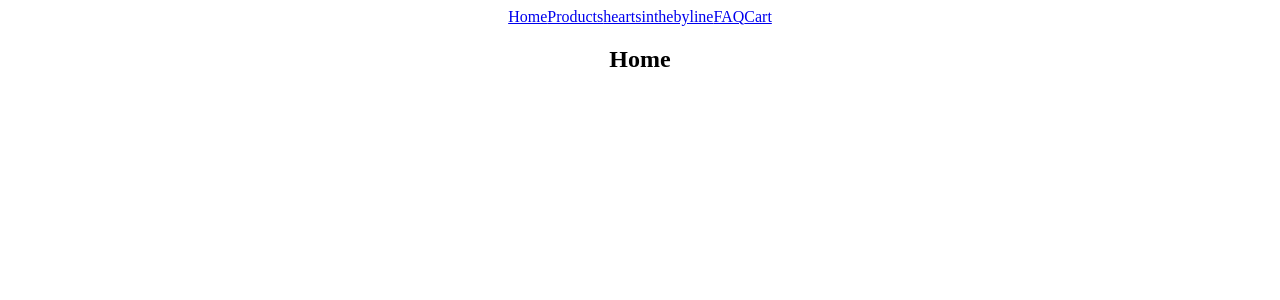
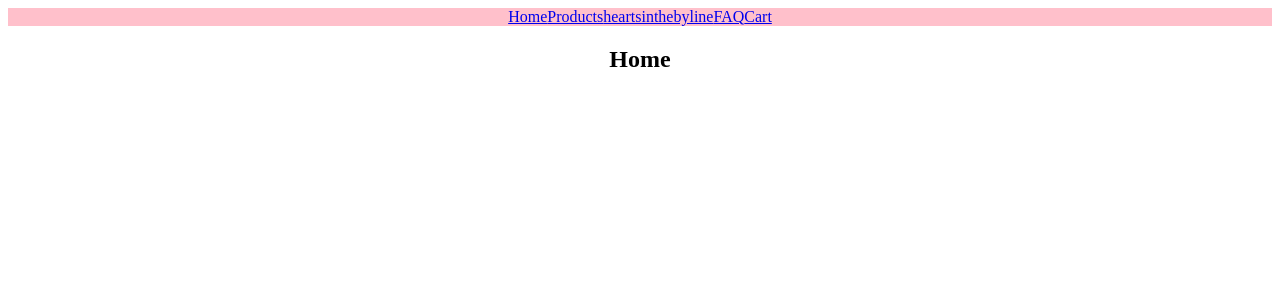
Before and after one commit to aliciahetrick/heartsinthebyline, a React (Create React App) app in the folder frontend/: page / in a window 1280 px wide. Shown: the top 300 px of the page. Built offline with nearby package versions, Linux system fonts and the light colour scheme.

Commit message:
Add NotFound component

```diff
--- a/frontend/src/App.js
+++ b/frontend/src/App.js
@@ -6,6 +6,7 @@ import Navbar from "./components/Navbar";
 import Cart from "./components/Cart";
 import Home from "./components/Home";
 import AllProducts from "./components/AllProducts";
+import NotFound from "./components/NotFound";
 
 function App() {
   return (
@@ -16,6 +17,7 @@ function App() {
           <Route exact path="/products" element={<AllProducts />} />
           <Route exact path="/cart" element={<Cart />} />
           <Route exact path="/" element={<Home />} />
+          <Route path="*" element={<NotFound />} />
         </Routes>
       </Router>
     </div>
--- a/frontend/src/components/Navbar.jsx
+++ b/frontend/src/components/Navbar.jsx
@@ -2,7 +2,7 @@ import { Link } from "react-router-dom";
 
 const Navbar = () => {
   return (
-    <nav>
+    <nav style={{ backgroundColor: "pink" }}>
       <Link to="/">Home</Link>
       <Link to="/products">Products</Link>
       <Link to="/">heartsinthebyline</Link>
--- /dev/null
+++ b/frontend/src/components/NotFound.jsx
@@ -0,0 +1,5 @@
+const NotFound = () => {
+  return <div>404 NotFound</div>;
+};
+
+export default NotFound;
```
